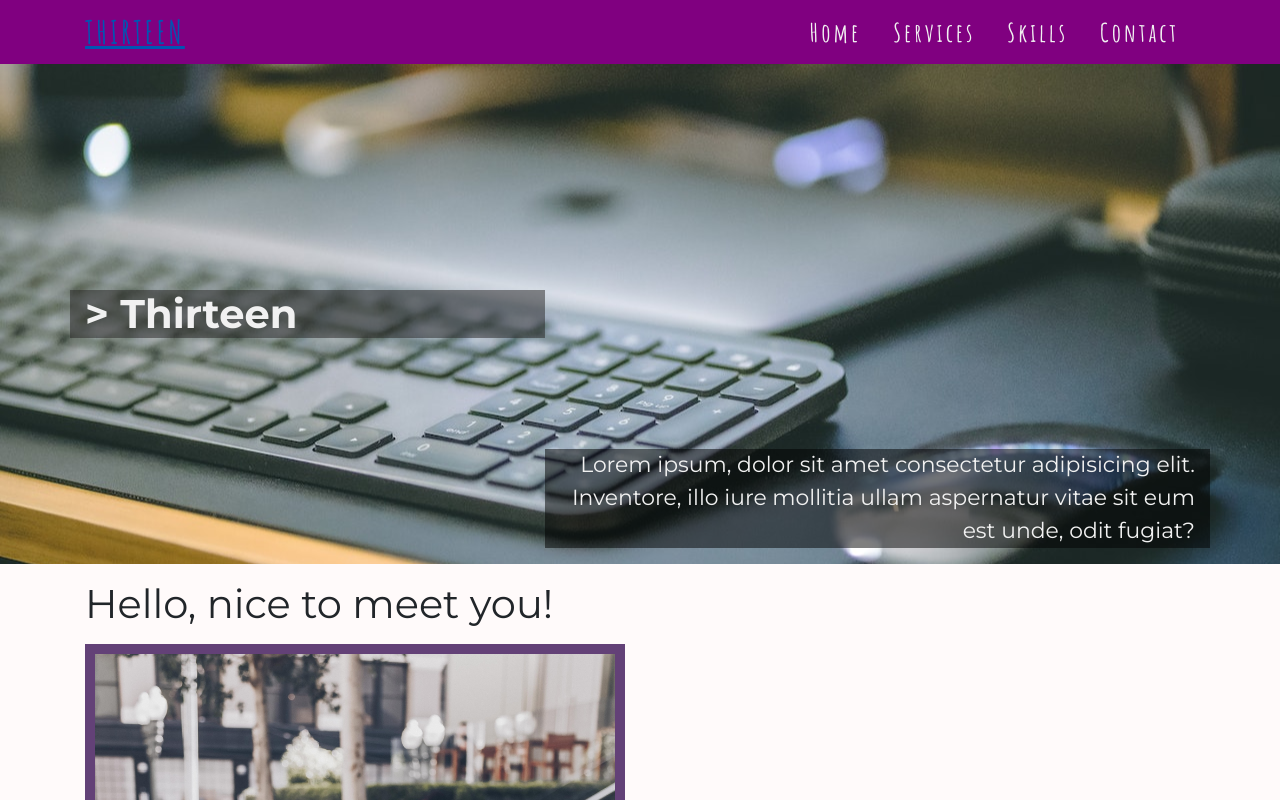
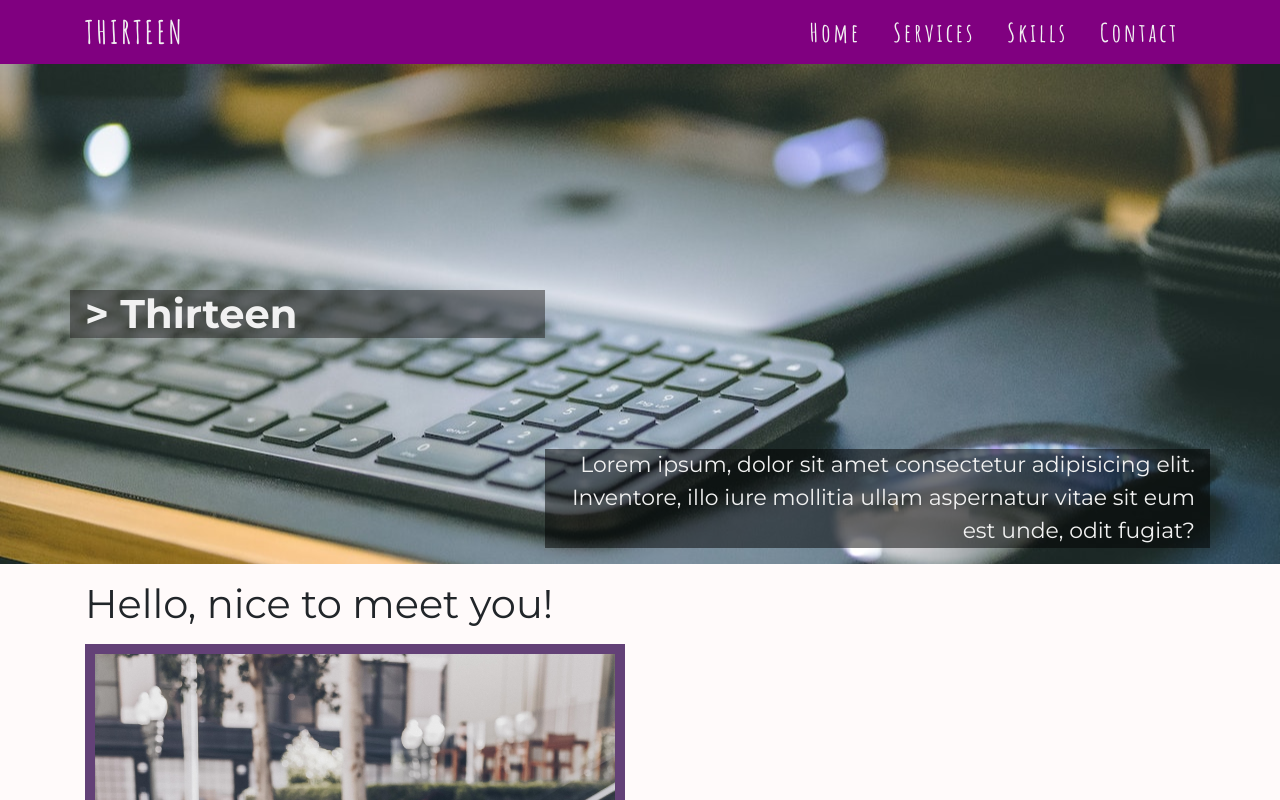
Before and after one commit to PedroFonseca13/Thirteen, a plain HTML site: page index.html in a window 1280 px wide. In both pictures the pointer is over the link "THIRTEEN". Shown: the top 800 px of the page. Drawn offline with nearby package versions, Linux system fonts and the light colour scheme.

Commit message:
alteracoes pequenas

```diff
--- a/assets/css/styles.css
+++ b/assets/css/styles.css
@@ -13,6 +13,12 @@
 
 a {
 	color: #f1f1f1;
+	text-decoration: none;
+}
+
+a:hover {
+	color: #f1f1f1;
+	text-decoration: none;
 }
 
 h1,
```
Also changed, not shown: googlec157a02aaad9ca4c.html (added, +1 -0 lines).
